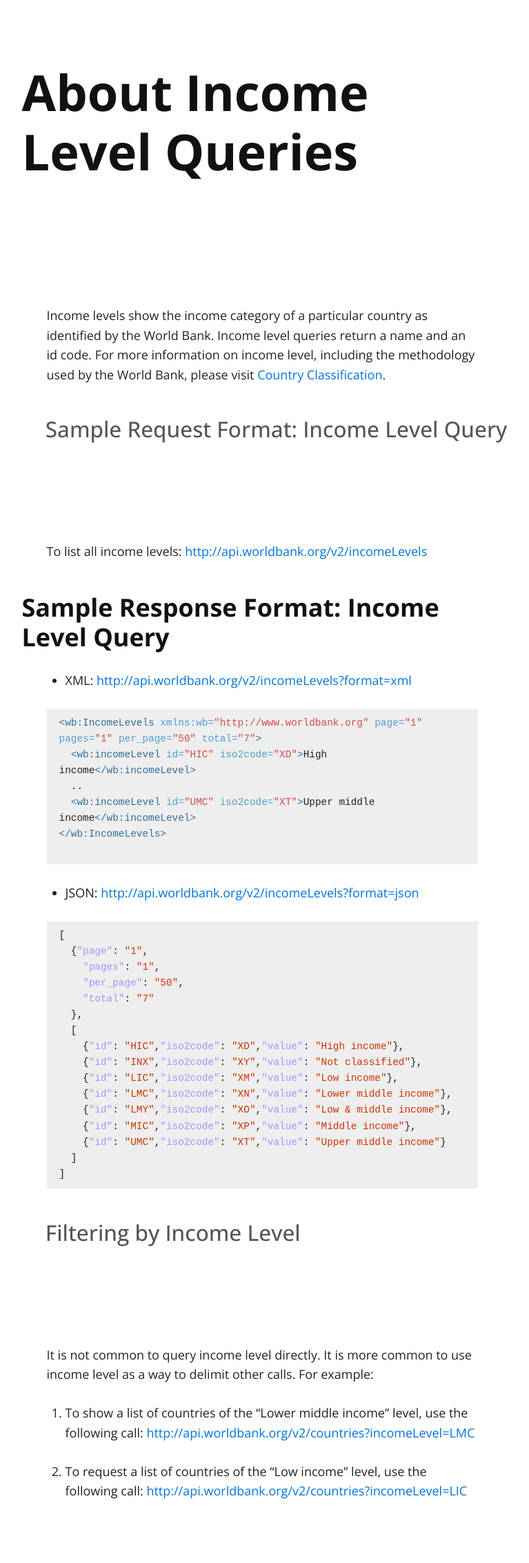
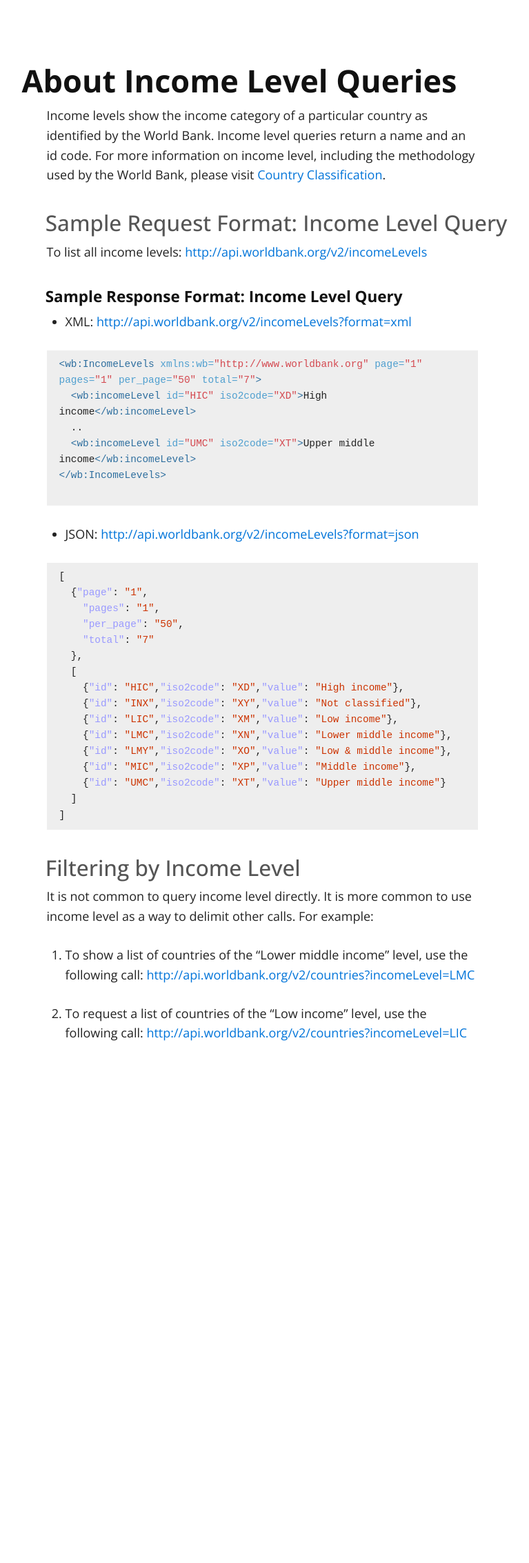
Before and after one commit to tgherzog/apidocs, a Jekyll site: the page built from API_Income_Level_Queries.md, in a window 1280 px wide. Shown: the whole page at 69% size, without its empty margins (260-1027 px from the left). Built offline with Jekyll 4.4.1, drawn with Linux system fonts in a browser that asks for light colours; our own code applies the rules of GitHub Pages for plain Markdown files; after the commit the page ends 1602 px from its top, so only the background shows below that.

Commit message:
Tweak header styles

```diff
--- a/css/solo.css
+++ b/css/solo.css
@@ -46,17 +46,9 @@ h1, h2, h3, h4, h5, h6 {
 
 h1 {
   font-size: 2.5rem;
-  margin-bottom: 7rem;
   font-weight: 700;
   margin-left: -2rem;
   margin-right: -2rem;
-}
-
-@media (min-width: 30rem) {
-  h1 {
-    font-size: 4rem;
-    margin-bottom: 10rem;
-  }
 }
 
 h1 a {
@@ -67,33 +59,13 @@ h2 {
   margin-top: 2rem;
   font-size: 1.75rem;
   font-weight: 500;
-  margin-bottom: 5rem;
   color: #555;
-  text-align: right;
   margin-right: -4rem;
 }
 
-@media (min-width: 30rem) {
-  h2 {
-    margin-top: 2.5rem;
-    font-size: 1.75rem;
-    margin-bottom: 8rem;
-    margin-right: -4rem;
-  }
-}
-
 h3 {
-  margin: 2rem -2rem 1.75rem -2rem;
   margin-top: 2rem;
-  font-size: 1.75rem;
-}
-
-@media (min-width: 30rem) {
-  h3 {
-    margin-top: 2.5rem;
-    font-size: 2rem;
-    margin-bottom: 1.5rem;
-  }
+  font-size: 1.25rem;
 }
 
 h4, h5, h6 {
```
